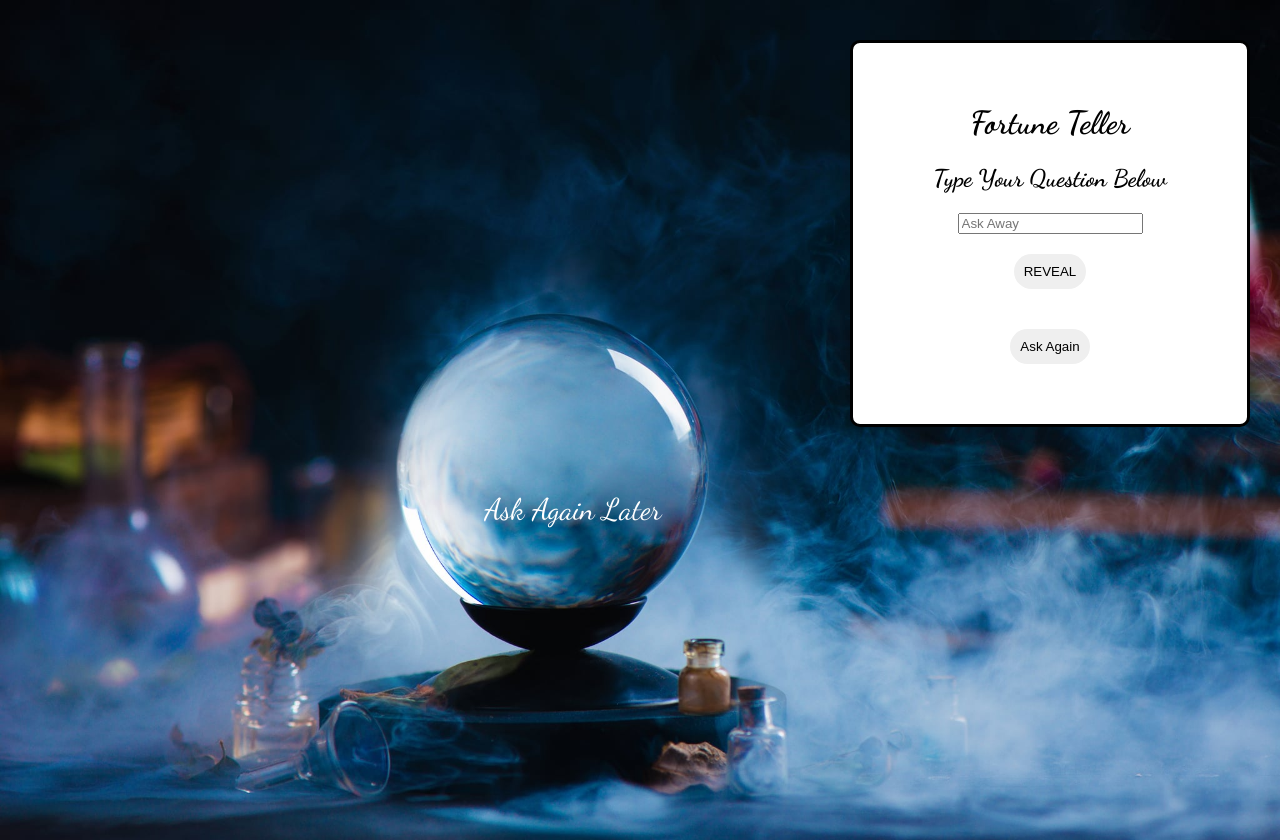
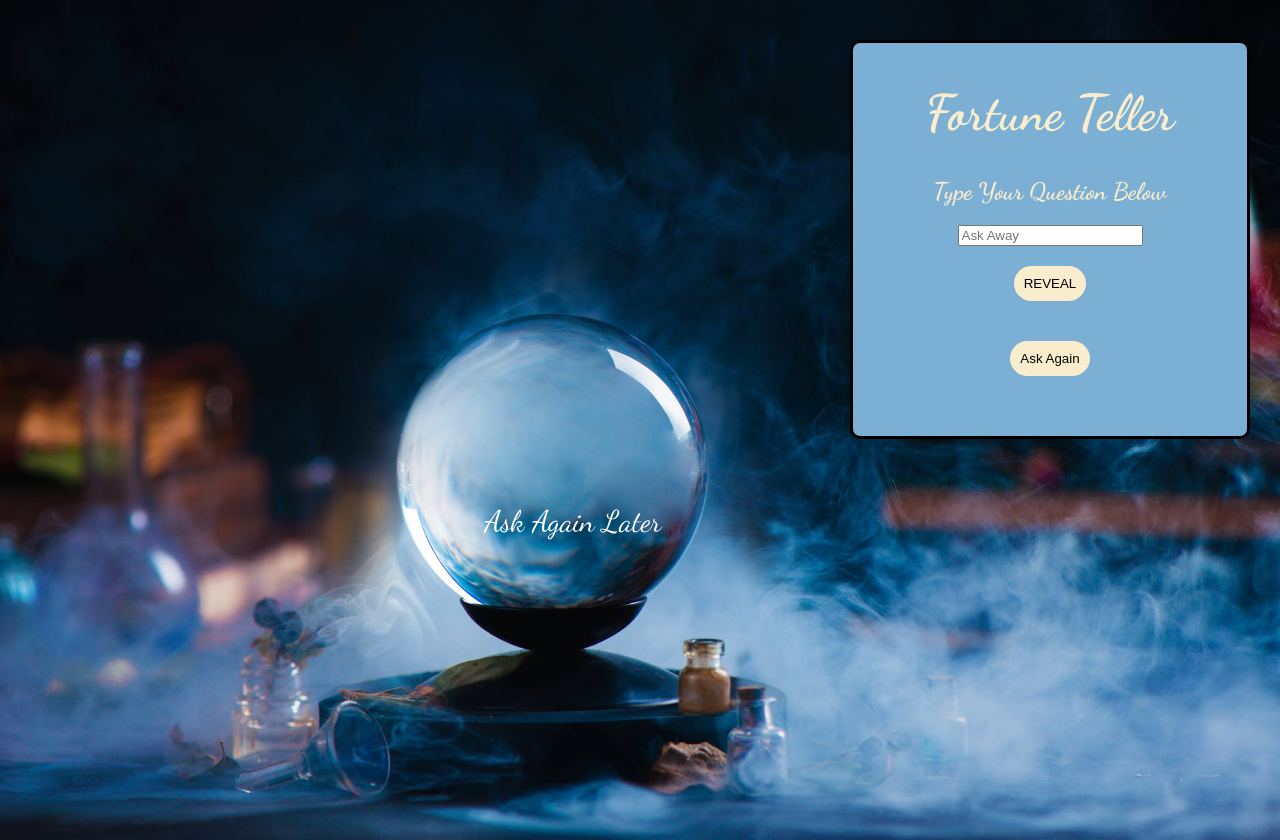
Before and after one commit to abrielcleaver/LAB-02-magic-8-ball, a website with bundled scripts: page index.html in a window 1280 px wide. Both pictures are taken after a click on the button "Ask Again". Built offline with nearby package versions, Linux system fonts and the light colour scheme.

Commit message:
updated font colors

```diff
--- a/app.js
+++ b/app.js
@@ -1,4 +1,4 @@
-const userQuestion = document.getElementById('user-input');
+const userInput = document.getElementById('user-input');
 const button = document.getElementById('reveal-button');
 const resetButton = document.getElementById('reset-button');
 
@@ -29,7 +29,7 @@ const resetButton = document.getElementById('reset-button');
     })
 
     resetButton.addEventListener('click', () =>{
-      userQuestion.textContent = '' ;
+      userInput.textContent = '' ;
       response.textContent = 'Ask Again Later';
 
     })
--- a/styles/style.css
+++ b/styles/style.css
@@ -7,8 +7,8 @@ body {
     width: 400px;
     margin-left: 850px;
     text-align: center;
-    background: white;
-    color:black;
+    background: #7bafd4;
+    color:#faedcd;
     border: solid black;
     border-radius: 10px;
     padding: 40px;
@@ -17,6 +17,8 @@ body {
 
 h1 {
     font-family: "Dancing Script", sans-serif;
+    margin-top: auto;
+    font-size: 50px;
 }
 h2 {
     font-family: "Dancing Script", sans-serif;
@@ -28,6 +30,7 @@ h2 {
     border-radius: 30px;
     padding: 10px;
     border: white;
+    background: #faedcd;
 }
 
 #reset-button {
@@ -36,6 +39,7 @@ h2 {
     border-radius: 30px;
     padding: 10px;
     border: white;
+    background: #faedcd;
 }
 
 #eight-ball {
```
